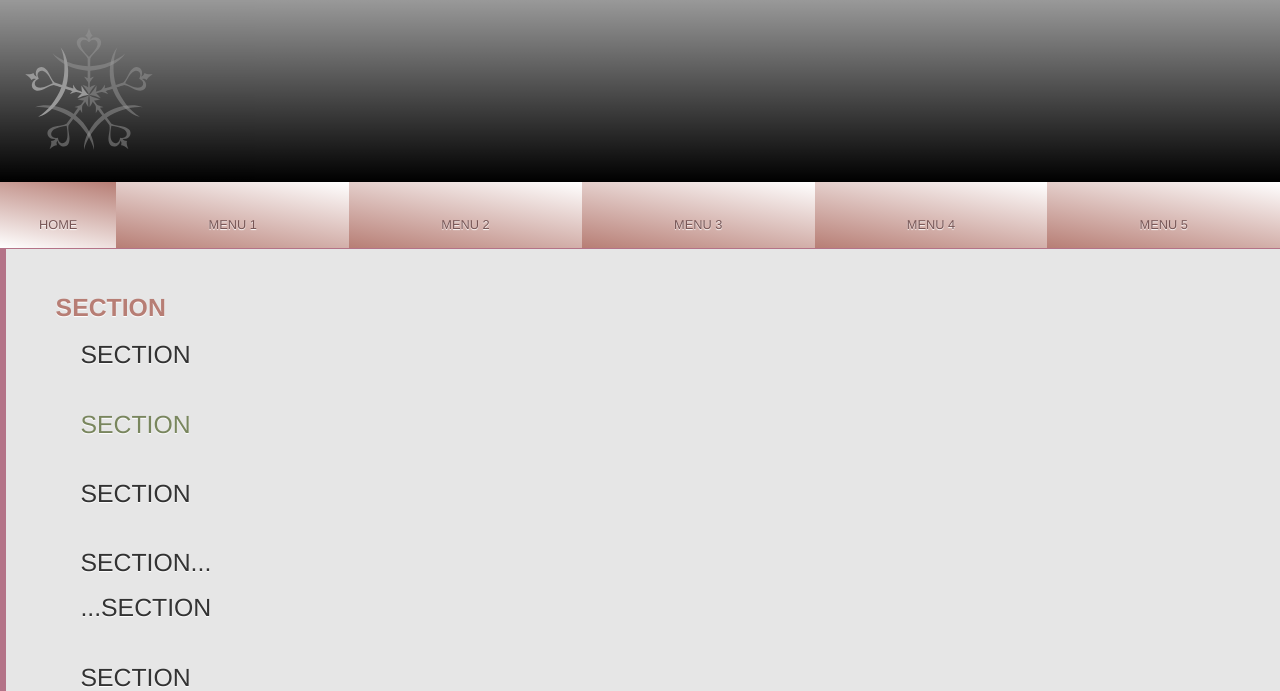
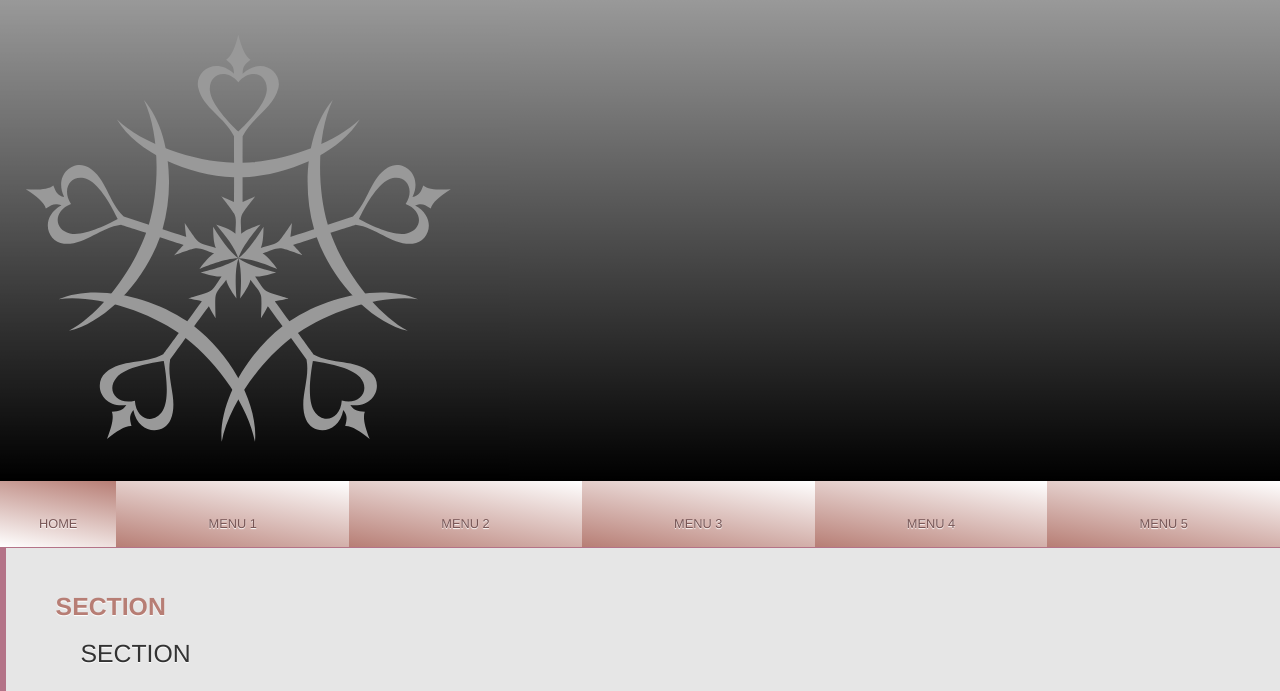
Before and after one commit to leo-loki/base, a PHP site: page /_index.html in a window 1280 px wide. Shown: the top 691 px of the page. Run offline with PHP 8.4, Linux system fonts and the light colour scheme; style sheets or scripts are compiled from the project's sources; some libraries are stand-ins or nearby versions.

Commit message:
v20190313.0515

```diff
--- a/css/responsive.css
+++ b/css/responsive.css
@@ -16,17 +16,14 @@
   -ms-transition: all 1s;
   -o-transition: all 1s;
   transition: all 1s; }
-  #common-header #logo svg path#ar, #common-header #logo svg path#a1, #common-header #logo svg path#a2, #common-header #logo svg path#a3, #common-header #logo svg path#a4 {
+  #common-header #logo svg path, #common-header #logo svg path#p1, #common-header #logo svg path#p2 {
     fill: #FFF;
+    opacity: 1;
     -webkit-transition: all 1s;
     -moz-transition: all 1s;
     -ms-transition: all 1s;
     -o-transition: all 1s;
     transition: all 1s; }
-  #common-header #logo svg path#a1, #common-header #logo svg path#a2, #common-header #logo svg path#a3, #common-header #logo svg path#a4 {
-    opacity: 0.5; }
-  #common-header #logo svg path#ar {
-    opacity: 1; }
   #common-header nav {
     display: none; }
 
--- a/css/responsive.scss
+++ b/css/responsive.scss
@@ -27,12 +27,10 @@
  @include prefix_set(transition, all 1s);
 	#logo {
 		svg {
-			path#ar, path#a1, path#a2, path#a3, path#a4 {
-				fill:#FFF;
+			path, path#p1, path#p2 {
+				fill: #FFF; opacity: 1;
     @include prefix_set(transition, all 1s);
 			}
-			path#a1, path#a2, path#a3, path#a4 { opacity: 0.5; }
-			path#ar { opacity: 1; }
 		}
 	}
  nav { display: none; }
--- a/css/style.css
+++ b/css/style.css
@@ -93,29 +93,23 @@
     #common-header #logo a {
       display: inline-block; }
     #common-header #logo svg {
-      min-width: 64px;
-      width: 10vw;
-      max-width: 128px;
+      min-width: 240px;
+      width: auto;
+      width: calc(100vw / 3);
+      max-width: 640px;
       height: auto; }
-      #common-header #logo svg path#ar {
-        fill: #B170A2; }
-      #common-header #logo svg path#a1, #common-header #logo svg path#a2, #common-header #logo svg path#a3, #common-header #logo svg path#a4 {
-        fill: #000;
+      #common-header #logo svg path {
+        fill: #B77E75;
+        stroke: none;
+        opacity: 0.8; }
+      #common-header #logo svg path#p1, #common-header #logo svg path#p2 {
+        fill: #B47388;
+        opacity: 1;
         -webkit-transition: all 1s;
         -moz-transition: all 1s;
         -ms-transition: all 1s;
         -o-transition: all 1s;
         transition: all 1s; }
-      #common-header #logo svg path#a1 {
-        opacity: 0.8; }
-      #common-header #logo svg path#a2 {
-        opacity: 0.6; }
-      #common-header #logo svg path#a3 {
-        opacity: 1; }
-      #common-header #logo svg path#a4 {
-        opacity: 0.6; }
-      #common-header #logo svg path#ar {
-        opacity: 1; }
 
 #common-footer {
   padding: 3.5vw 6.25%;
--- a/css/style.scss
+++ b/css/style.scss
@@ -71,18 +71,20 @@
 			display: inline-block;
 		}
 		svg {
-			min-width: 64px; width: 10vw; max-width: 128px;
+			min-width: 240px;
+   width: auto; width: calc(100vw / 3);
+   max-width: 640px;
 			height: auto;
-			path#ar { fill: $sub2-color; }
-			path#a1, path#a2, path#a3, path#a4 {
-				fill:#000;
+			path {
+    fill: $main-color;
+    stroke: none;
+    opacity: 0.8;
+   }
+			path#p1, path#p2 {
+				fill: $sub1-color;
+    opacity: 1;
     @include prefix_set(transition, all 1s);
 			}
-			path#a1 { opacity: 0.8; }
-			path#a2 { opacity: 0.6; }
-			path#a3 { opacity: 1; }
-			path#a4 { opacity: 0.6; }
-			path#ar { opacity: 1; }
 		}
 	}
 }
```
Also changed, not shown: index.html (+72 -1 lines).
